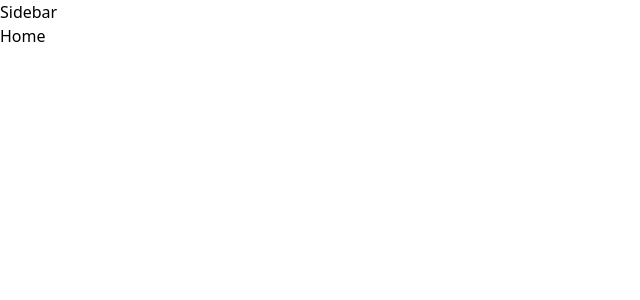
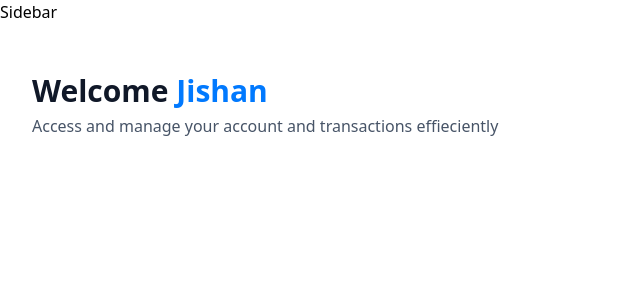
Before and after one commit to imjishan/horizon, a Next.js app: page / in a window 1280 px wide. Shown: the top 300 px of the page, without its empty margins (0-640 px from the left). Built offline with nearby package versions, Linux system fonts and the light colour scheme.

Commit message:
create Header Component

```diff
--- a/app/(root)/page.tsx
+++ b/app/(root)/page.tsx
@@ -1,4 +1,21 @@
+import HeaderBox from "@/components/HeaderBox";
+
 const Home = () => {
-  return <div>Home</div>;
+  const loggedIn = { firstName: "Jishan" };
+
+  return (
+    <section className="home">
+      <div className="home-content">
+        <header className="home-header">
+          <HeaderBox
+            type="greeting"
+            title="Welcome"
+            user={loggedIn?.firstName || "Guest"}
+            subtext="Access and manage your account and transactions effieciently"
+          />
+        </header>
+      </div>
+    </section>
+  );
 };
 export default Home;
--- a/app/page.tsx
+++ /dev/null
@@ -1,5 +0,0 @@
-import Image from "next/image";
-
-export default function Home() {
-  return <section>this is main page</section>;
-}
--- /dev/null
+++ b/components/HeaderBox.tsx
@@ -0,0 +1,19 @@
+const HeaderBox = ({
+  type = "title",
+  title,
+  subtext,
+  user,
+}: HeaderBoxProps) => {
+  return (
+    <div className="header-box">
+      <h1 className="header-box-title">
+        {title}
+        {type === "greeting" && (
+          <span className="text-bankGradient">&nbsp;{user}</span>
+        )}
+      </h1>
+      <p className="header-box-subtext">{subtext}</p>
+    </div>
+  );
+};
+export default HeaderBox;
```
